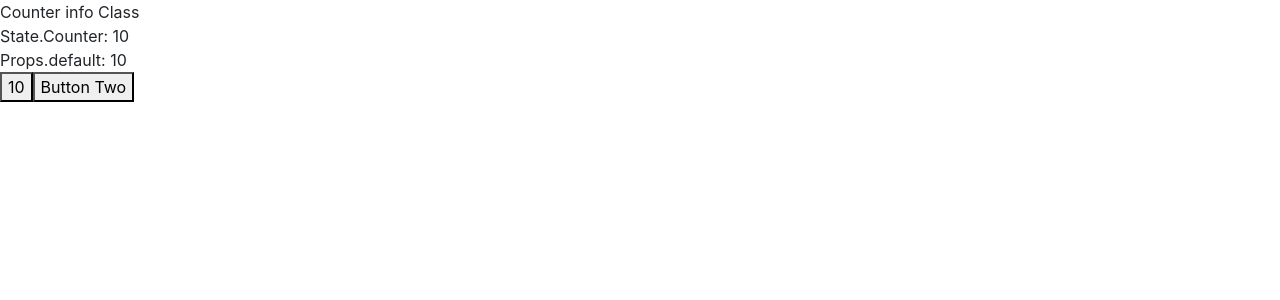
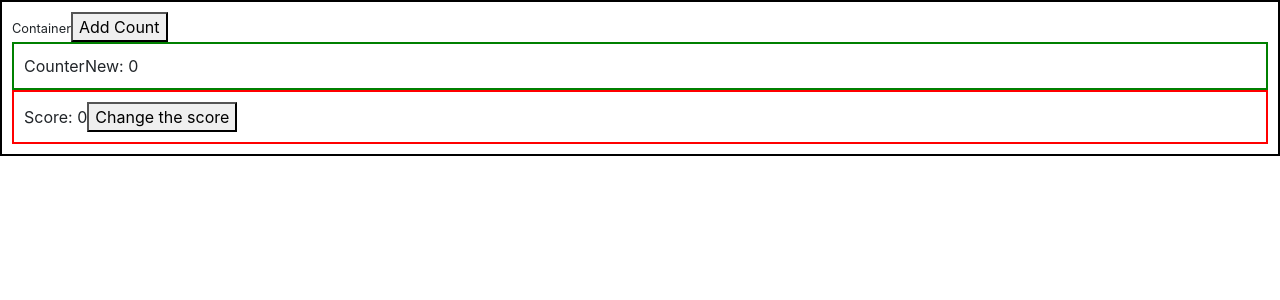
Before and after one commit to azizali/react-intuit-1, a React (Create React App) app: page / in a window 1280 px wide. Shown: the top 300 px of the page. Built offline with nearby package versions, Linux system fonts and the light colour scheme.

Commit message:
Passing Information up via Callback function prop

```diff
--- a/src/App.js
+++ b/src/App.js
@@ -1,10 +1,10 @@
 import React from 'react';
-import Counter from './Counter'
+import Container from './CountTracker/Container'
 
 export default function App (){
   return (
     <div>
-      <Counter default={10} />
+      <Container name="Something" />
     </div>
   )
 }
--- /dev/null
+++ b/src/CountTracker/Container.jsx
@@ -0,0 +1,38 @@
+import React, { Component } from 'react';
+import CounterNew from './CounterNew';
+import Score from './Score';
+
+export default class Container extends Component{
+  constructor(props){
+    super(props);
+    this.state = {
+      counter: 0
+    }
+    this.handleClick = this.handleClick.bind(this);
+  }
+
+  handleClick(value){
+    this.setState((prevState)=>{
+      return {
+        counter: value || prevState.counter + 1
+      }
+    })
+  }
+
+  render(){
+    return(
+      <div style={{
+        border: "2px solid black",
+        padding: '10px'
+      }}>
+        <small>Container</small>
+        <button onClick={()=>{this.handleClick()}}>Add Count</button>
+        <CounterNew value={this.state.counter} />
+        <Score
+          score={this.state.counter}
+          updateScore={this.handleClick}
+        />
+      </div>
+    )
+  }
+}
--- /dev/null
+++ b/src/CountTracker/CounterNew.jsx
@@ -0,0 +1,15 @@
+import React, { Component } from 'react';
+
+export default class CounterNew extends Component{
+  render(){
+    console.log(this.props);
+    return(
+      <div style={{
+        border: "2px solid green",
+        padding: '10px'
+      }}>
+        CounterNew: {this.props.value}
+      </div>
+    )
+  }
+}
--- /dev/null
+++ b/src/CountTracker/Score.jsx
@@ -0,0 +1,27 @@
+import React, { Component } from 'react';
+
+export default function Score({ score, updateScore}){
+    return(
+      <div style={{
+        border: "2px solid red",
+        padding: '10px'
+      }}>
+        Score: {score}
+        <button onClick={()=> { updateScore(5) }}>Change the score</button>
+      </div>
+    )
+}
+
+// export default class Score extends Component{
+//   render(){
+//     return(
+//       <div style={{
+//         border: "2px solid red",
+//         padding: '10px'
+//       }}>
+//         Score: {this.props.score}
+//         <button onClick={()=> { this.props.updateScore(5) }}>Change the score</button>
+//       </div>
+//     )
+//   }
+// }
```
Also changed, not shown: src/CountTracker/Counter.jsx (renamed from src/Counter.jsx).
